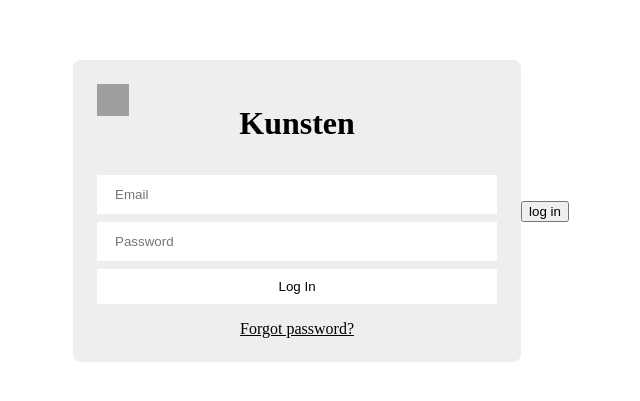
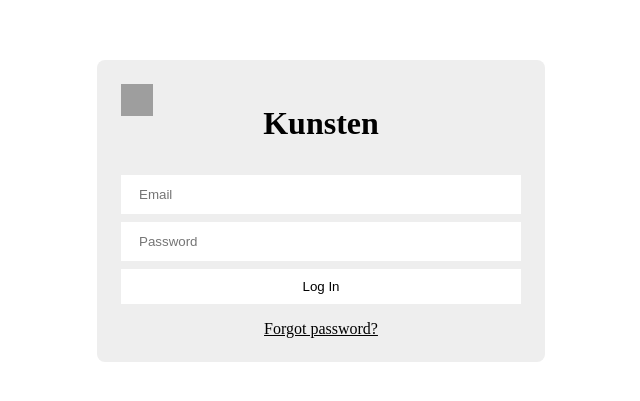
Before and after one commit to cs-24-sw-3-09/KunstenCMSFrontend, a SvelteKit app: page /login in a window 1280 px wide. Shown: the part 197-598 px from the top of the page, without its empty margins (327-967 px from the left). Built offline with nearby package versions, Linux system fonts and the light colour scheme; grey boxes are pictures that could not be loaded.

Commit message:
debugging sendData func

```diff
--- a/src/routes/login/+page.svelte
+++ b/src/routes/login/+page.svelte
@@ -32,10 +32,19 @@
         }
     } */
 
-    function sendData() {
+    function sendData(event) {
+        event.preventDefault();
+        const form = event.target;
+        const data = new FormData(form);
+        const email = data.get("email").toString();
+        const password = data.get("password").toString();
+
+        if (email === "" | password === "") {
+            return;
+        }
+
         console.log("Sending data");
         console.log(email, password);
-        // TODO: Send data to server
     }
 
     //TODO: Make this function when token are made in backend..
@@ -51,7 +60,7 @@
 <div class="login-page">
     <div class="login-container">
 
-        <img class="login-icon" src={logo} alt="Logo" />
+        <img class="login-icon" src={logo} alt="Logo" onsubmit={sendData} />
         <h1 class="login-title">Kunsten</h1>
         <form method="post">
             <input type="email" name="email" placeholder="Email" required />
@@ -63,14 +72,11 @@
                 </p>
             {/if}
 
-            <button onclick={sendData} type="submit" class="login-submit">Log In</button>
+            <button type="submit" class="login-submit">Log In</button>
 
             <a href="/recover" class="login-forgot">Forgot password?</a>
         </form>
     </div>
-    <form method="POST">
-        <button>log in</button>
-    </form>
 </div>
 
 
```
